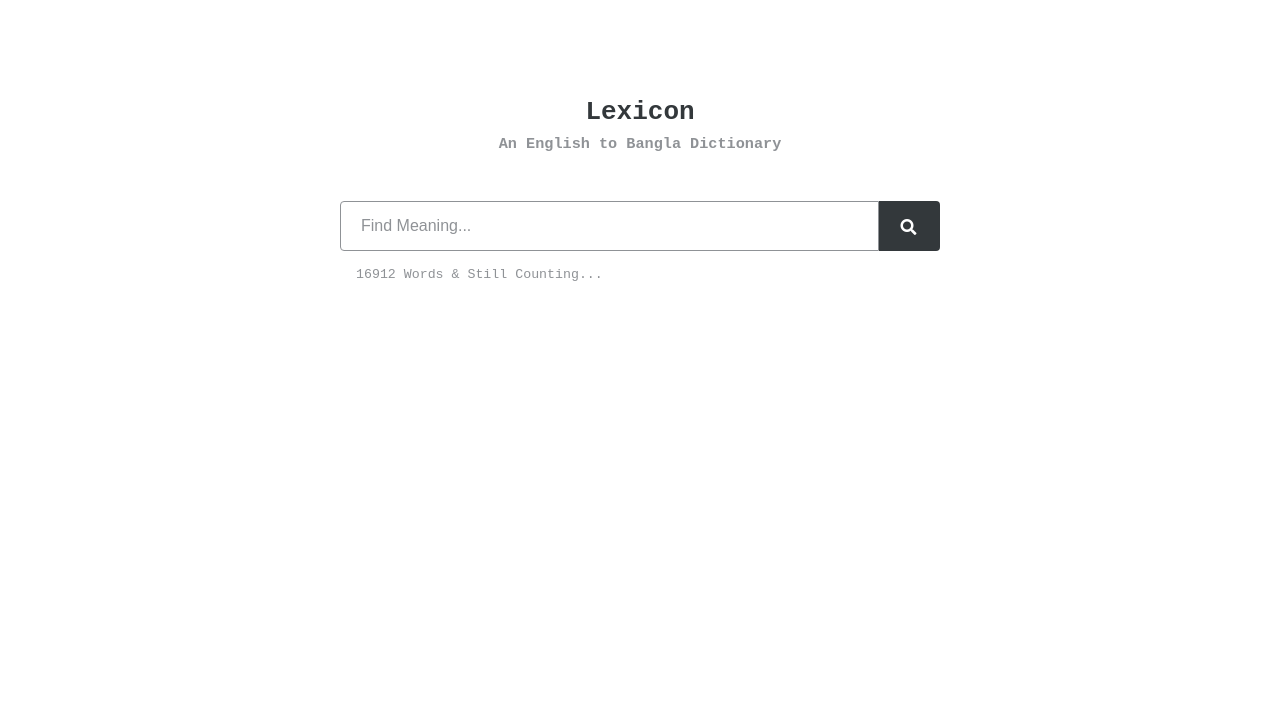
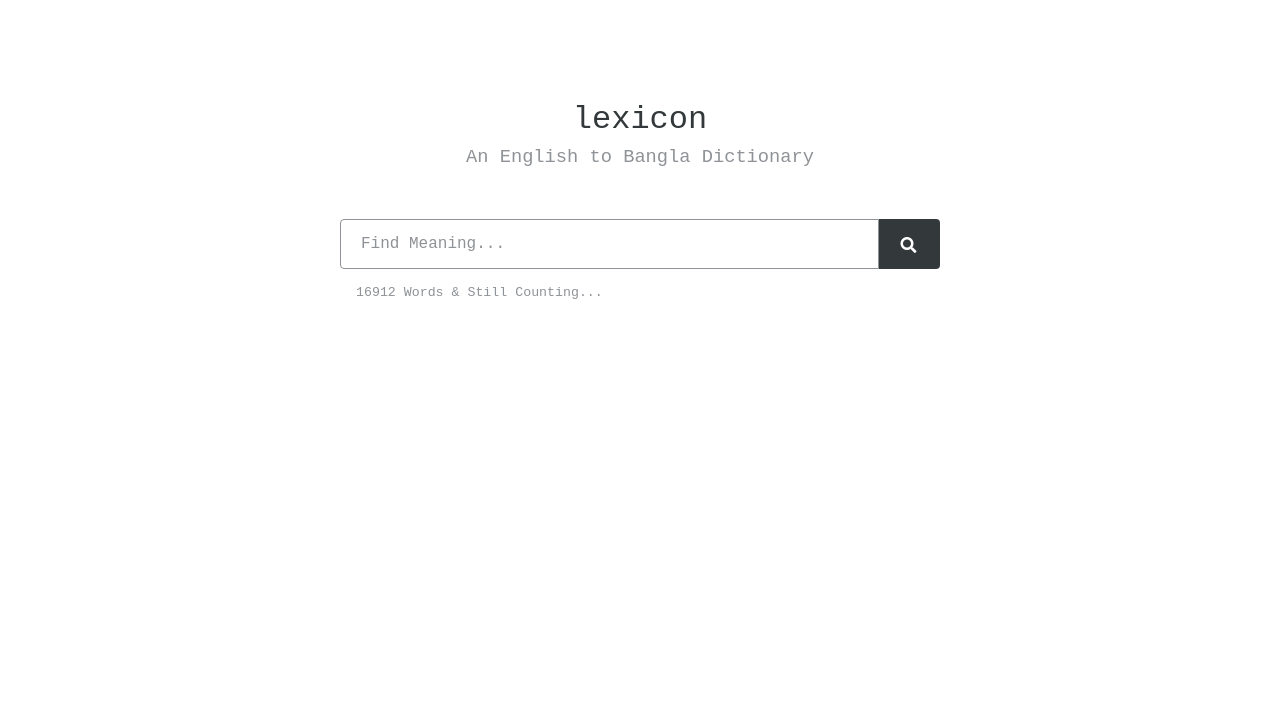
Before and after one commit to smmehrab/lexicon, a plain HTML site: page public/index.html in a window 1280 px wide. Shown: the top 724 px of the page. Drawn offline with Linux system fonts and the light colour scheme; no server answers.

Commit message:
UI: Retouch on Font & Title

```diff
--- a/public/index.html
+++ b/public/index.html
@@ -23,7 +23,7 @@
         <div class="container">
 
             <!-- Header -->
-            <h1 id="title">Lexicon</h1>
+            <h1 id="title">lexicon</h1>
             <h3 id="subtitle">An English to Bangla Dictionary</h3>
 
             <!-- Input -->
--- a/public/styles/style.css
+++ b/public/styles/style.css
@@ -22,7 +22,8 @@ body {
 
 #title {
     color: #33383b;
-    font-family: monospace;
+    font-family: 'Courier New', Courier, monospace;
+    font-weight: normal;
     width: 100%;
     align-items: center;
     text-align: center;
@@ -32,7 +33,8 @@ body {
 
 #subtitle {
     color: #8f9296;
-    font-family: monospace;
+    font-family: 'Courier New', Courier, monospace;
+    font-weight: normal;
     width: 100%;
     align-items: center;
     text-align: center;
@@ -49,6 +51,8 @@ input[type="search"] {
     border-radius: 0.25rem;
     border: 1px solid #8f9296;
     font-size: 1rem;
+    font-weight: normal;
+    font-family: 'Courier New', Courier, monospace;
     width: 100%;
     line-height: 2;
     padding: 0.375rem 1.25rem;
@@ -171,6 +175,7 @@ input.search-submit {
     width: 100%;
     line-height: 2;
     padding: 1rem 0;
+    padding-top: 1.5rem;
     -webkit-transition: border-color 0.1s;
     -moz-transition: border-color 0.1s;
     transition: border-color 0.1s;
@@ -194,7 +199,7 @@ input.search-submit {
 
 #outputWord {
     font-family: 'Courier New', Courier, monospace;
-    font-weight: bold;
+    font-weight: normal;
     margin: 0;
     padding: 0;
     margin-left: 1rem;
```
